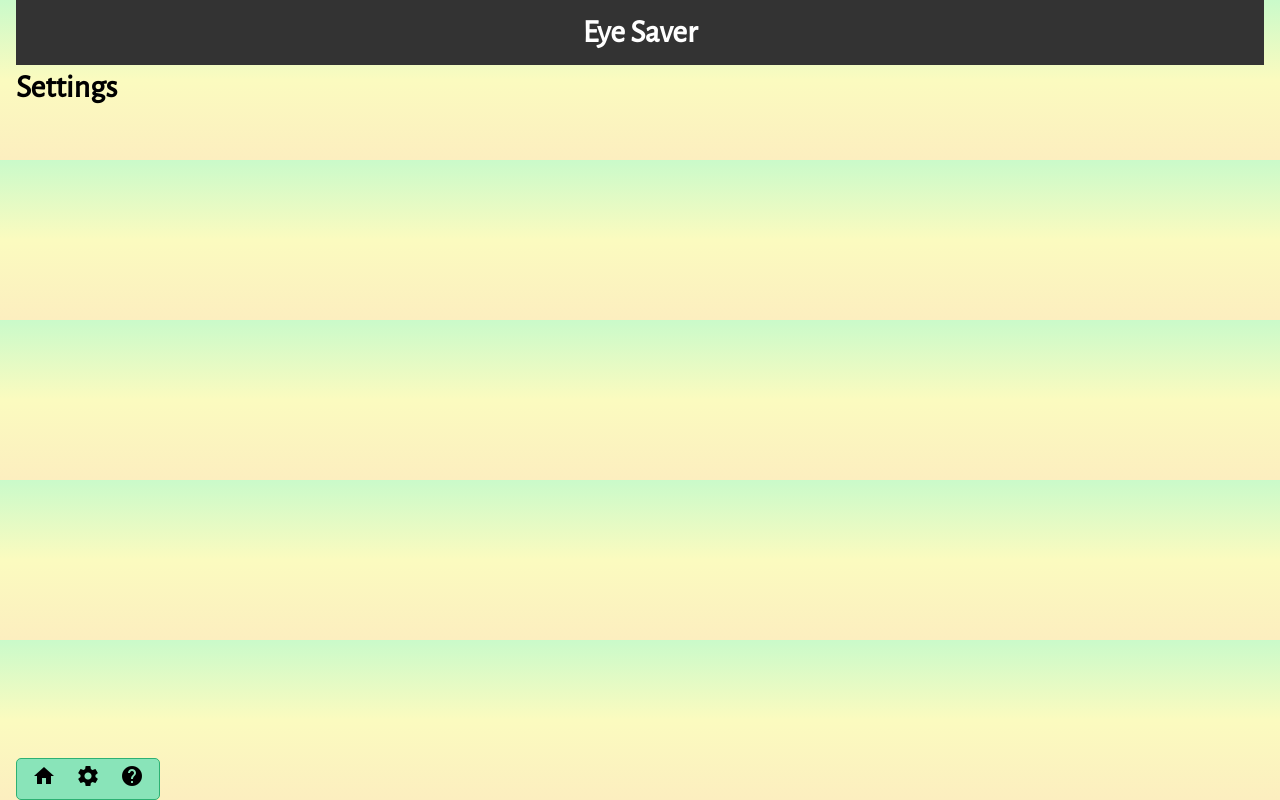
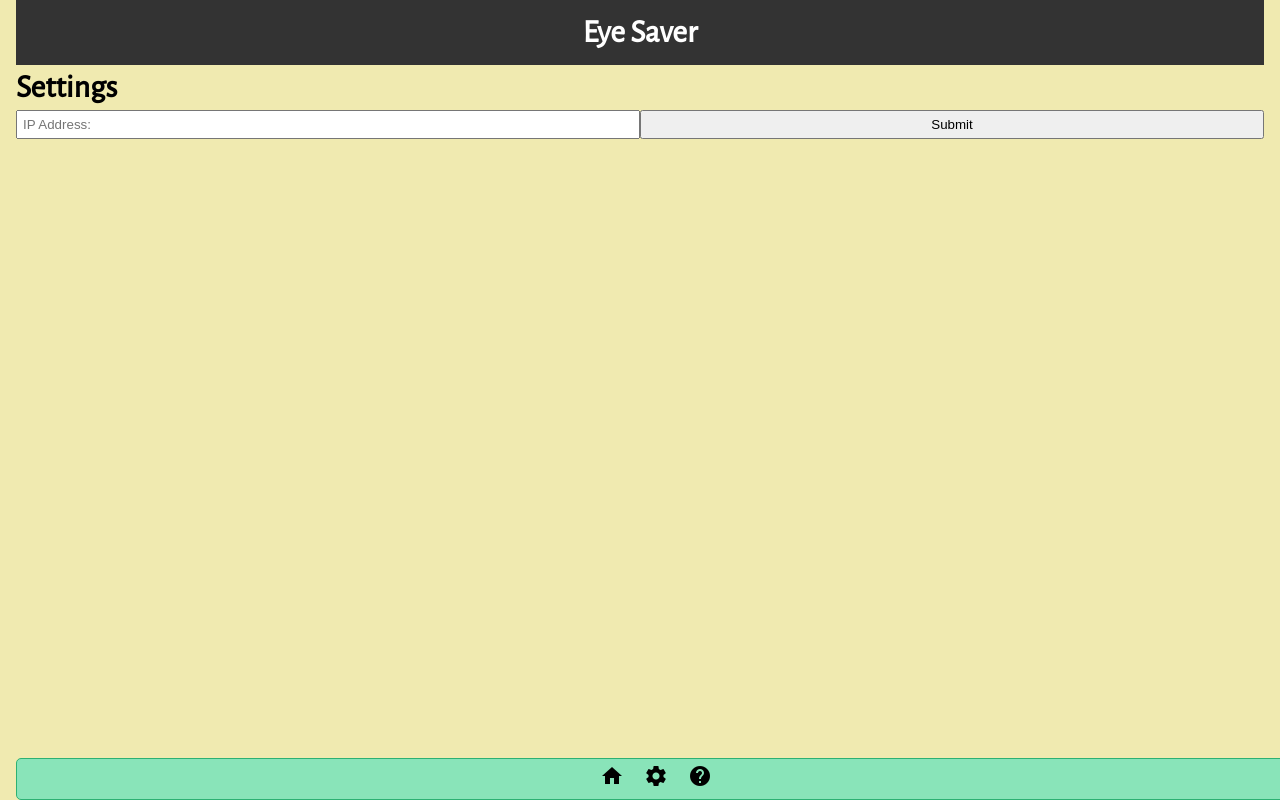
Before and after one commit to eloisezeng/eyesaver_website, a React (Create React App) app: page /Settings in a window 1280 px wide. Built offline with nearby package versions, Linux system fonts and the light colour scheme.

Commit message:
editing settings

```diff
--- a/src/App.css
+++ b/src/App.css
@@ -9,7 +9,8 @@ h1 {
  body {
    font-family: Arial, Helvetica, sans-serif;
    line-height: 1.4;
-   background-image: linear-gradient(rgb(202, 250, 202), rgb(251, 251, 191), rgb(252, 238, 191));
+   background-color: rgb(240, 234, 176)
+   /* background-image: linear-gradient(rgb(202, 250, 202), rgb(251, 251, 191), rgb(252, 238, 191)); */
  }
 
  a {
--- a/src/App.js
+++ b/src/App.js
@@ -1,11 +1,11 @@
 import React, {Component} from 'react';
 import { BrowserRouter as Router, Route} from 'react-router-dom';
-import Todos from './components/Todos';
+import Todos from './components/home/Todos';
 import Header from './components/layout/Header';
 import Footer from './components/layout/Footer';
 import About from './components/pages/About';
 import Settings from './components/pages/Settings';
-import AddTodo from './components/AddTodo';
+import AddTodo from './components/home/AddTodo';
 import { v4 as uuid } from 'uuid';
 import axios from 'axios';
 import './App.css';
@@ -89,8 +89,13 @@ class App extends Component {
                   </React.Fragment>
                   )} />
               <Footer />
-                <Route exact path="/About" component={About} />
+                <Route path="/About" component={About} />
                 <Route path="/Settings" component={Settings} />
+                {/* <Route path="/Settings" render={props => (
+                  <React.Fragment>
+                    <Settings/>
+                  </React.Fragment>
+                )} /> */}
             </div>
         </div>
       </Router>
--- a/src/components/AddTodo.js
+++ b/src/components/home/AddTodo.js
@@ -26,18 +26,16 @@ export class AddTodo extends Component {
                     type='text'
                     name='title'
                     placeholder='Title: '
-                    style={{flex: '10', padding: '5px'}}
+                    style={{flex: '100', padding: '5px'}}
                     value={this.state.title} // value of text in input is the state's title
                     onChange={this.onChange} //  this.onChange is the name of the method/function in the class
                     />
-                </form>
-                <form style={{flexFlow: "row wrap"}}>
                     <select
                     name="position"
                     id="position"
                     value={this.state.position}
                     onChange={this.onChange}
-                    style={{flex: '10', padding: '5px', width: "50%"}}>
+                    style={{flex: '10', padding: '5px'}}>
                     <option>Position</option>
                     <option value="0">0</option>
                     <option value="1">1</option>
@@ -58,18 +56,18 @@ export class AddTodo extends Component {
                     id="mode"
                     value={this.state.mode}
                     onChange={this.onChange}
-                    style={{flex: '10', padding: '5px', width: "50%"}}>
+                    style={{flex: '10', padding: '5px'}}>
                     <option>Mode</option>
                     <option value="default">default</option>
                     <option value="distracted">distracted</option>
                     </select>
+                    <input
+                    type='submit'
+                    value='Submit'
+                    className='btn'
+                    style={{flex: '10', padding: '5px', width: "50%"}}
+                    />
                 </form>
-                <input
-                type='submit'
-                value='Submit'
-                className='btn'
-                style={{flex: '10', padding: '5px', width: "60px"}}
-                />
             </div>
             )
         }
--- a/src/components/TodoItem.js
+++ b/src/components/home/TodoItem.js
@@ -8,7 +8,8 @@ export class TodoItem extends Component {
         return {
             // backgroundColor: 'rgb(255, 255, 255, 0.5)',
             padding: '10px',
-            borderBottom: '1px #ccc dotted',
+            position: 'relative'
+            // borderBottom: '1px #ccc dotted',
         }
     }
     render() {
@@ -50,7 +51,11 @@ const delbtnstyle =  {
     borderRadius: '50%',
     cursor: 'pointer',
     float: 'right',
-    marginLeft: "5px",
+    position: "absolute",
+    top: "50%",
+    right: "0%",
+    msTransform: "translate(-50%, -50%)",
+    transform: "translate(-50%, -50%)",
 }
 
 export default TodoItem
--- a/src/components/layout/Footer.js
+++ b/src/components/layout/Footer.js
@@ -31,7 +31,8 @@ const footerStyle = {
     border: "1px solid #2db173",
     textAlign: "center",
     padding: "5px 5px",
+    bottom: "0",
     position: "fixed", /* might not work on mobile */
-    bottom: "0",
+    width: "100%",
     borderRadius: "5px",
 }
--- a/src/components/pages/About.js
+++ b/src/components/pages/About.js
@@ -12,8 +12,8 @@ export default function About() {
             <p>Eloise Zeng created Eye Saver using Python, HTML, CSS, and React JS.</p>
             <h1>Contact</h1>
             <p>Send your questions and suggestions to eyesaver@gmail.com</p>
-            <img style={{height: "200px"}} src="/images/happy_carrots.png" alt="Happy Carrots Chasing Zoom"></img>
-            <img style={{height: "200px"}} src="/images/zoom_logo.png" alt="Zoom logo"></img>
+            <img style={{height: "120px"}} src="/images/happy_carrots.png" alt="Happy Carrots Chasing Zoom"></img>
+            <img style={{height: "120px"}} src="/images/zoom_logo.png" alt="Zoom logo"></img>
             {/* DELETE */}
             {/* <div style={{margin-top: "400px"}}></div> */}
             <footer><p>Copyright &copy; 2020, EZ Corporations</p></footer>
--- a/src/components/pages/Settings.js
+++ b/src/components/pages/Settings.js
@@ -1,11 +1,48 @@
 import React, { Component } from 'react'
+// import PropTypes from 'prop-types'
 
 export default class Settings extends Component {
+    state = {
+        ip: "",
+    }
+    // e is event in parameter
+    // set title to whatever is typed into the event
+    // e.target.name is the name in the html tag that has an onChange function
+    onChange = (e) => {
+        this.setState({ [e.target.name]: e.target.value})
+    }
+
+    onSubmit = (e) => {
+        e.preventDefault() // prevent form from submitting to actual file
+        // call props method so you can pass up the method App
+        // this.props.addTodo(this.state.title, this.state.position, this.state.mode)
+        // this.setState({ title: "", position: "", mode: ""})
+    }
     render() {
         return (
             <div>
                 <h1>Settings</h1>
+                <form onSubmit={this.onSubmit} style={{display: 'flex'}}>
+                    <input
+                    type='text'
+                    name='ip'
+                    placeholder='IP Address: '
+                    style={{flex: '10', padding: '5px'}}
+                    value={this.state.ip} // value of text in input is the state's title
+                    onChange={this.onChange} //  this.onChange is the name of the method/function in the class
+                    />
+                    <input
+                    type='submit'
+                    value='Submit'
+                    className='btn'
+                    style={{flex: '10', padding: '5px', width: "60px"}}
+                    />
+                </form>
             </div>
-        )
+            )
+        }
     }
+
+Settings.propTypes = {
+    // settings: PropTypes.func.isRequired
 }
```
Also changed, not shown: src/components/home/Todos.js (renamed from src/components/Todos.js).
